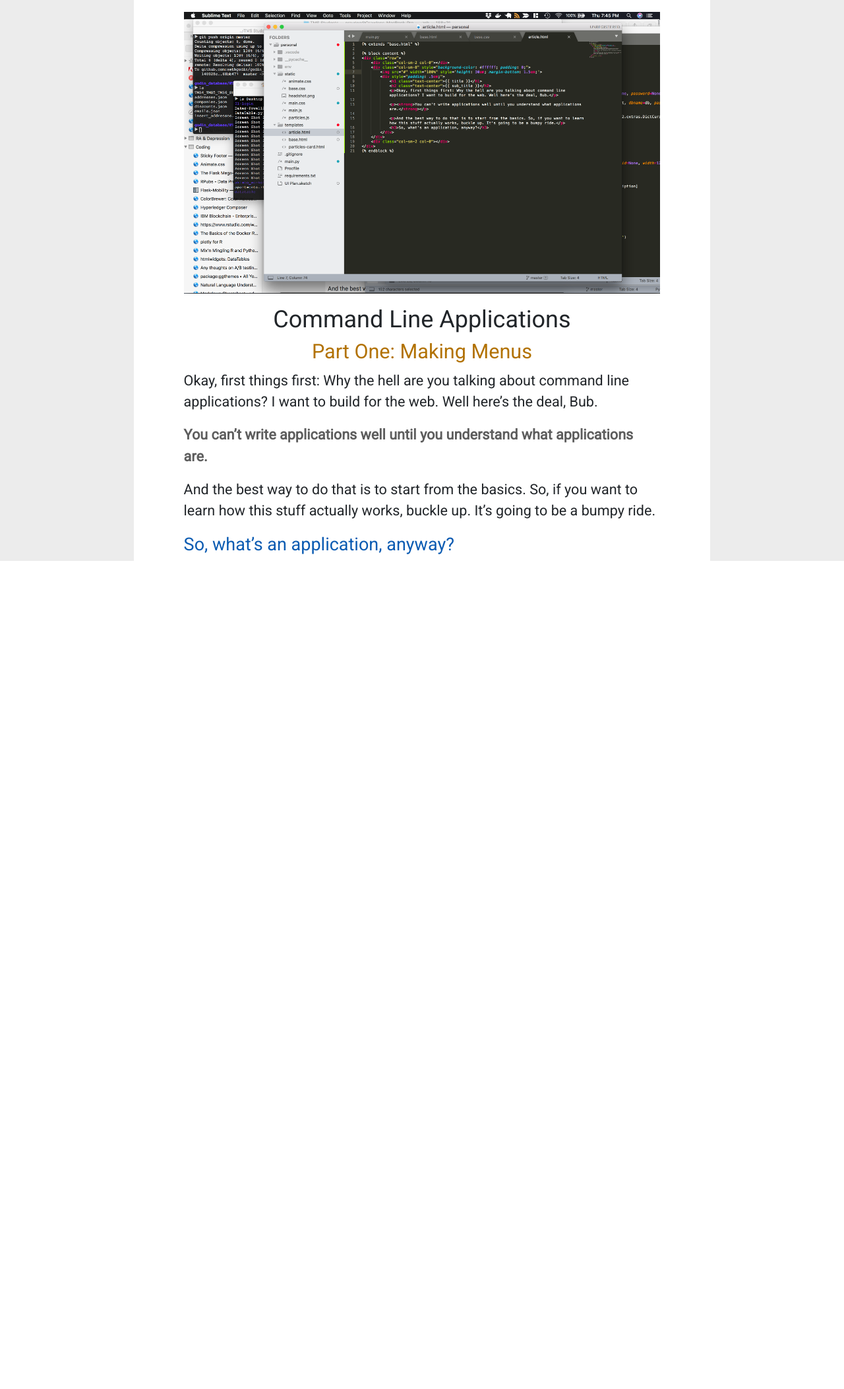
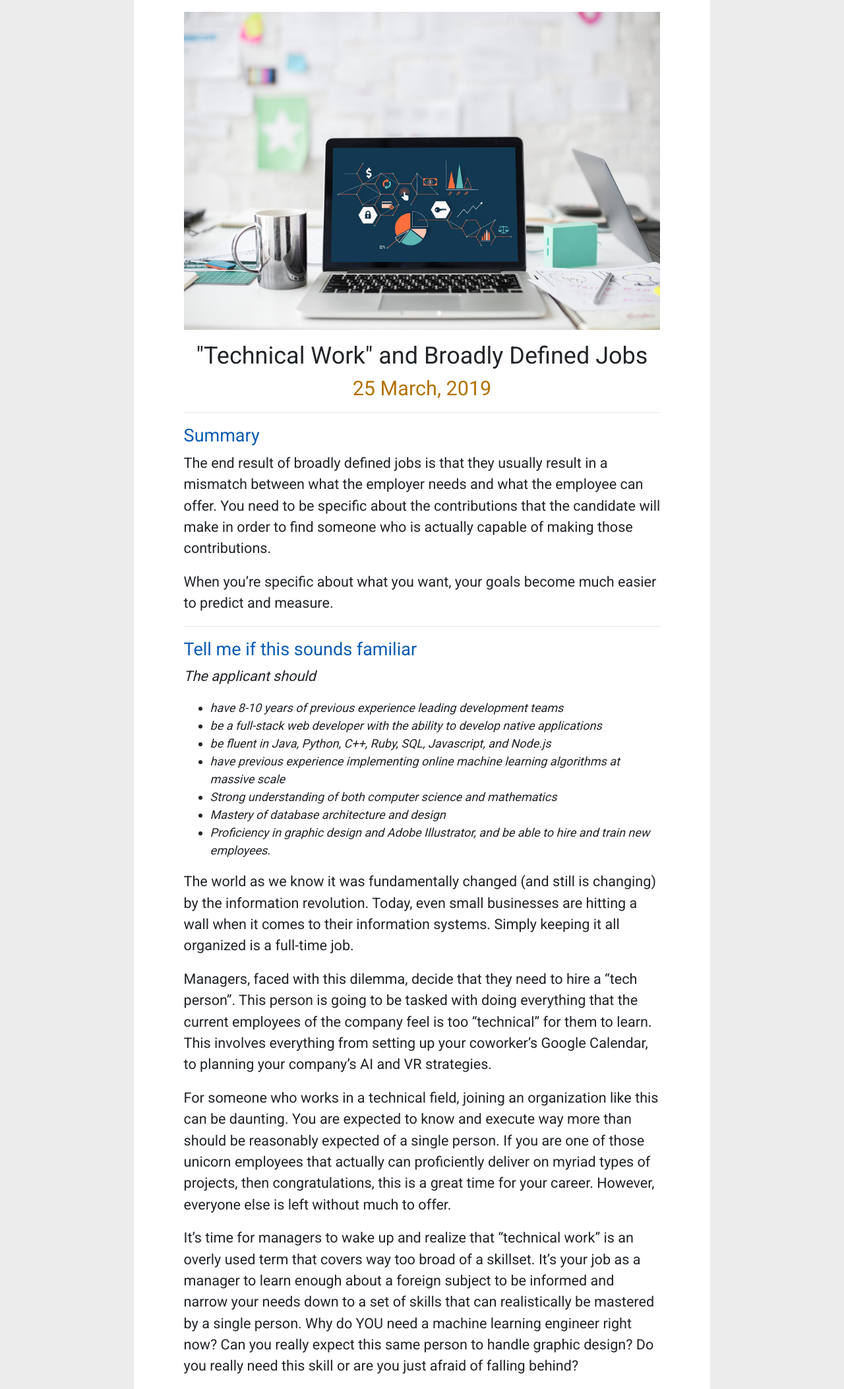
Before and after one commit to graydenshand/personal, a Flask app: page /article in a window 1280 px wide. Shown: the part 63-2168 px from the top of the page at 66% size. Before the commit the page ends 913 px from the top, so only its background shows below. Run offline with Flask 2, Linux system fonts and the light colour scheme; some libraries are stand-ins or nearby versions.

Commit message:
first blog

```diff
--- a/main.py
+++ b/main.py
@@ -17,7 +17,7 @@ def base():
 
 @app.route('/article')
 def article():
-	return render_template('article.html', title="Command Line Applications", sub_title="Part One: Making Menus")
+	return render_template('article.html', title='"Technical Work" and Broadly Defined Jobs', sub_title="25 March, 2019")
 
 if __name__ == "__main__":
     app.run()
--- a/templates/article.html
+++ b/templates/article.html
@@ -16,11 +16,31 @@
 			<div class="col-10">
 				<h1 class="text-center">{{ title }}</h1>
 				<h2 class="text-center">{{ sub_title }}</h2>
-				<p>Okay, first things first: Why the hell are you talking about command line applications? I want to build for the web. Well here’s the deal, Bub.</p>
+				<hr>
+				<h3>Summary</h3>
 
-				<p><b>You can’t write applications well until you understand what applications are.</b></p>
-				<p>And the best way to do that is to start from the basics. So, if you want to learn how this stuff actually works, buckle up. It’s going to be a bumpy ride.</p>
-				<h3>So, what’s an application, anyway?</h3>
+				<p>The end result of broadly defined jobs is that they usually result in a mismatch between what the employer needs and what the employee can offer. You need to be specific about the contributions that the candidate will make in order to find someone who is actually capable of making those contributions.</p>
+
+				<p>When you’re specific about what you want, your goals become much easier to predict and measure.</p>
+				<hr>
+				<h3>Tell me if this sounds familiar</h3>
+				<p><i>The applicant should
+					<ul>
+						<li>have 8-10 years of previous experience leading development teams</li>
+						<li>be a full-stack web developer with the ability to develop native applications</li>
+						<li>be fluent in Java, Python, C++, Ruby, SQL, Javascript, and Node.js</li>
+						<li>have previous experience implementing online machine learning algorithms at massive scale</li>
+						<li>Strong understanding of both computer science and mathematics</li>
+						<li>Mastery of database architecture and design</li>
+						<li>Proficiency in graphic design and Adobe Illustrator, and be able to hire and train new employees.</li>
+					</ul></i></p>
+				<p>The world as we know it was fundamentally changed (and still is changing) by the information revolution. Today, even small businesses are hitting a wall when it comes to their information systems. Simply keeping it all organized is a full-time job.</p>
+
+				<p>Managers, faced with this dilemma, decide that they need to hire a “tech person”. This person is going to be tasked with doing everything that the current employees of the company feel is too “technical” for them to learn. This involves everything from setting up your coworker’s Google Calendar, to planning your company’s AI and VR strategies.</p>
+
+				<p>For someone who works in a technical field, joining an organization like this can be daunting. You are expected to know and execute way more than should be reasonably expected of a single person. If you are one of those unicorn employees that actually can proficiently deliver on myriad types of projects, then congratulations, this is a great time for your career. However, everyone else is left without much to offer. </p>
+
+				<p>It’s time for managers to wake up and realize that “technical work” is an overly used term that covers way too broad of a skillset. It’s your job as a manager to learn enough about a foreign subject to be informed and narrow your needs down to a set of skills that can realistically be mastered by a single person. Why do YOU need a machine learning engineer right now? Can you really expect this same person to handle graphic design? Do you really need this skill or are you just afraid of falling behind?</p>
 			</div>
 			<div class="col-1"></div>
 		</div>
```
Also changed, not shown: static/article_head.png.
